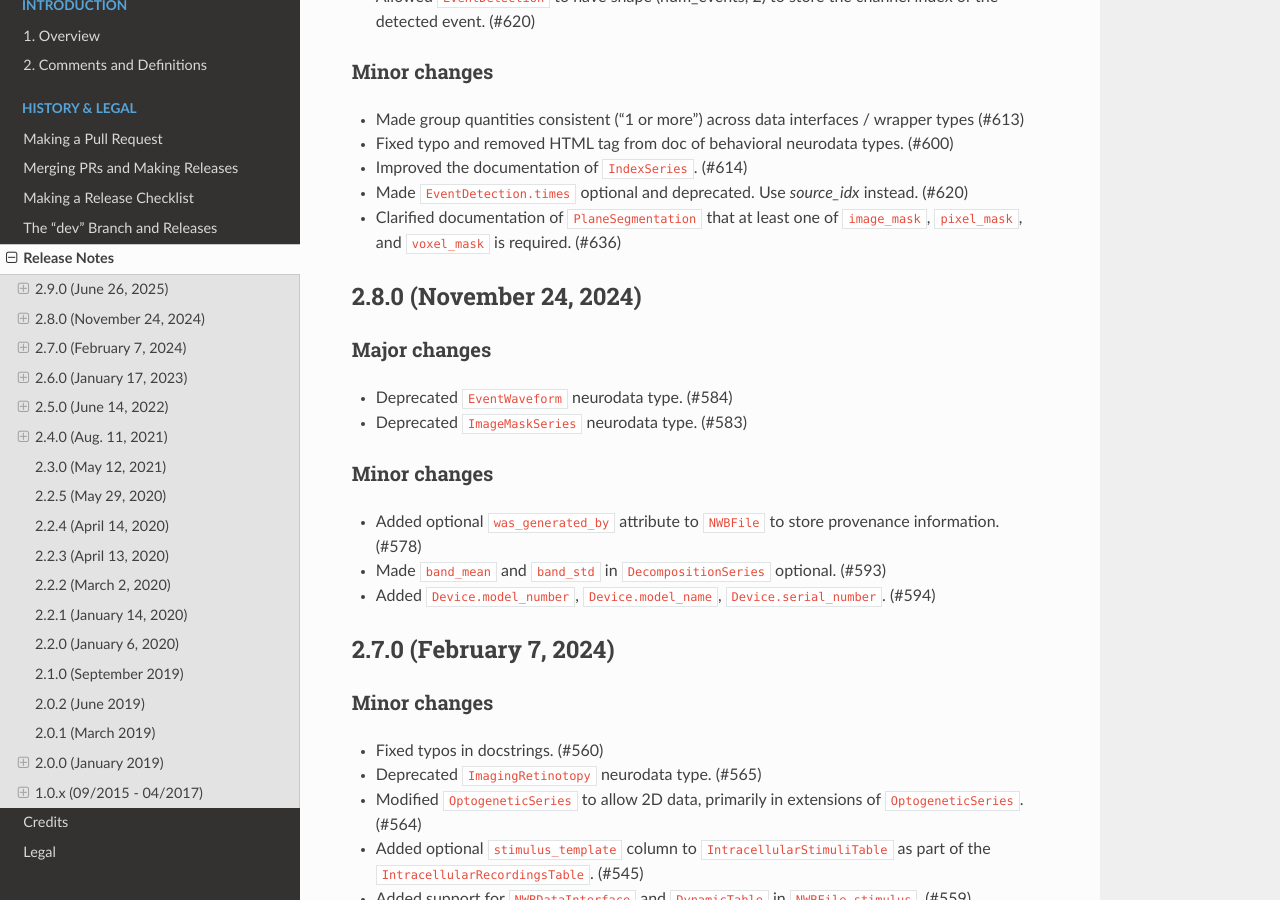
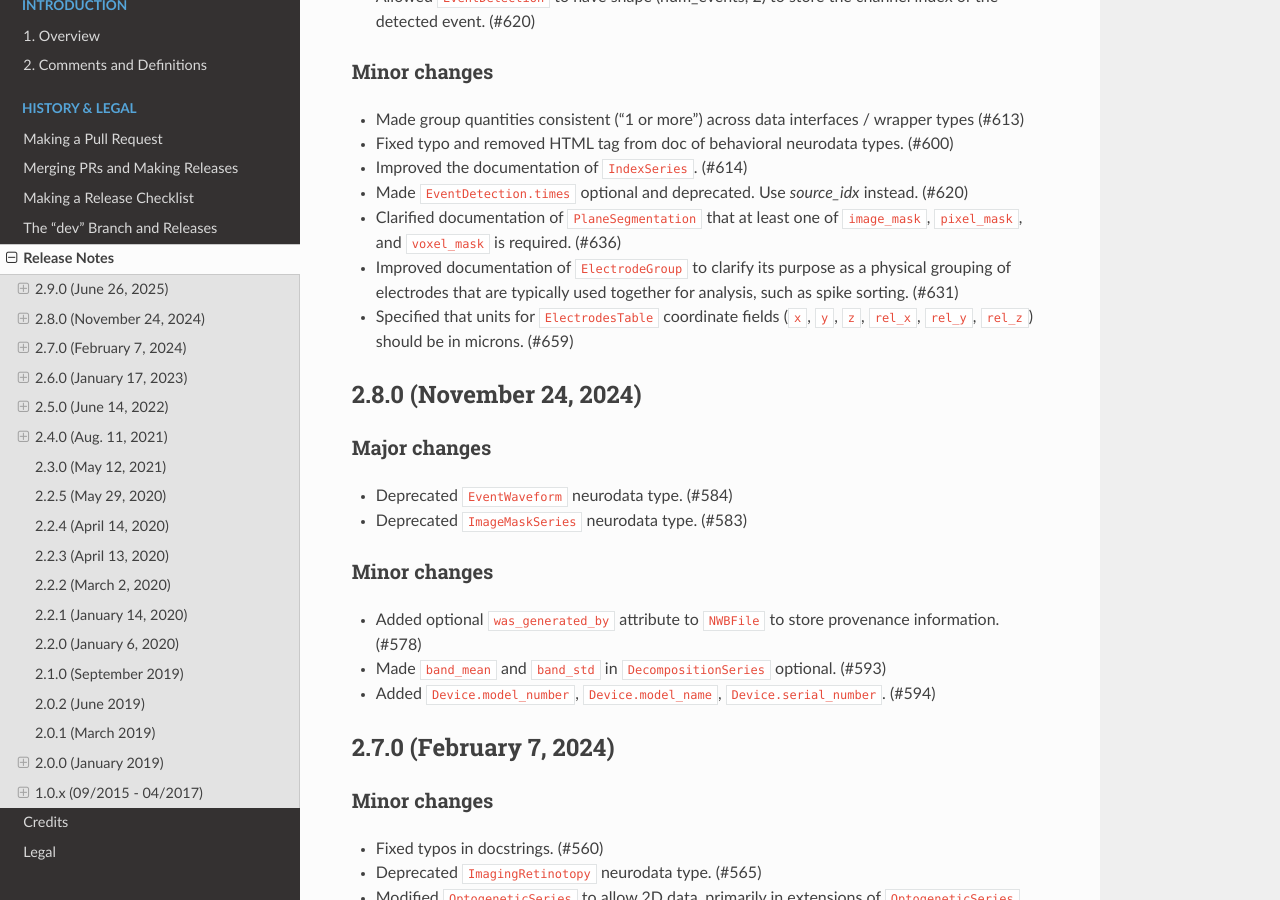
Before and after one commit to NeurodataWithoutBorders/nwb-schema, a Sphinx documentation site: the page built from docs/format/source/format_release_notes.rst, in a window 1280 px wide and 900 px high, scrolled down 700 px. Built offline with Sphinx 7.4.7 and the Read the Docs theme 3.1.0, drawn with Linux system fonts in a browser that asks for light colours.

Commit message:
improve electrode group documentation

```diff
--- a/docs/format/source/format_release_notes.rst
+++ b/docs/format/source/format_release_notes.rst
@@ -32,6 +32,10 @@ Minor changes
 - Made ``EventDetection.times`` optional and deprecated. Use `source_idx` instead. (#620)
 - Clarified documentation of ``PlaneSegmentation`` that at least one of ``image_mask``, ``pixel_mask``,
   and ``voxel_mask`` is required. (#636)
+- Improved documentation of ``ElectrodeGroup`` to clarify its purpose as a physical grouping of electrodes
+  that are typically used together for analysis, such as spike sorting. (#631)
+- Specified that units for ``ElectrodesTable`` coordinate fields (``x``, ``y``, ``z``, ``rel_x``, ``rel_y``, ``rel_z``)
+  should be in microns. (#659)
 
 2.8.0 (November 24, 2024)
 -------------------------
```
Also changed, not shown: 1 other file.
